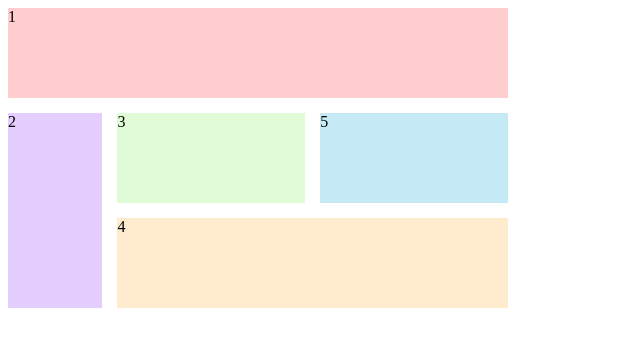
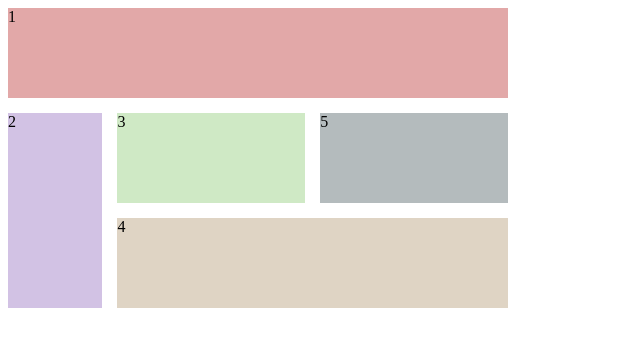
Before and after one commit to Nayan-kr-Bera/Day5-grid, a plain HTML site: page index.html in a window 1280 px wide. Shown: the whole page, without its empty margins (0-640 px from the left). Drawn offline with Linux system fonts and the light colour scheme.

Commit message:
change color

```diff
--- a/style.css
+++ b/style.css
@@ -16,23 +16,23 @@ div{
     grid-area: nav;
     grid-column: 1/6;
     /* border: 1px solid red; */
-    background-color: rgb(255, 205, 205);
+    background-color: rgb(226, 168, 168);
 }
 .item2{
     grid-area: side;
     /* border: 1px solid red; */
-    background-color: rgb(228, 205, 255);
+    background-color: rgb(210, 194, 228);
 }
 .item3{
     grid-area: artical;
     /* border: 1px solid red; */
-    background-color: rgb(224, 252, 214);
+    background-color: rgb(207, 233, 197);
 }
 .item4{
     /* grid-area: footer; */
     grid-column: 2/6;
     /* border: 1px solid red; */
-    background-color: blanchedalmond;
+    background-color: rgb(223, 212, 196);
 
 }
 .item5{
@@ -40,5 +40,5 @@ div{
     grid-column: 4/6;
     /* border: 1px solid red; */
     grid-row: 2/3;
-    background-color:rgb(197, 234, 245);
+    background-color:rgb(180, 187, 189);
 }
```
